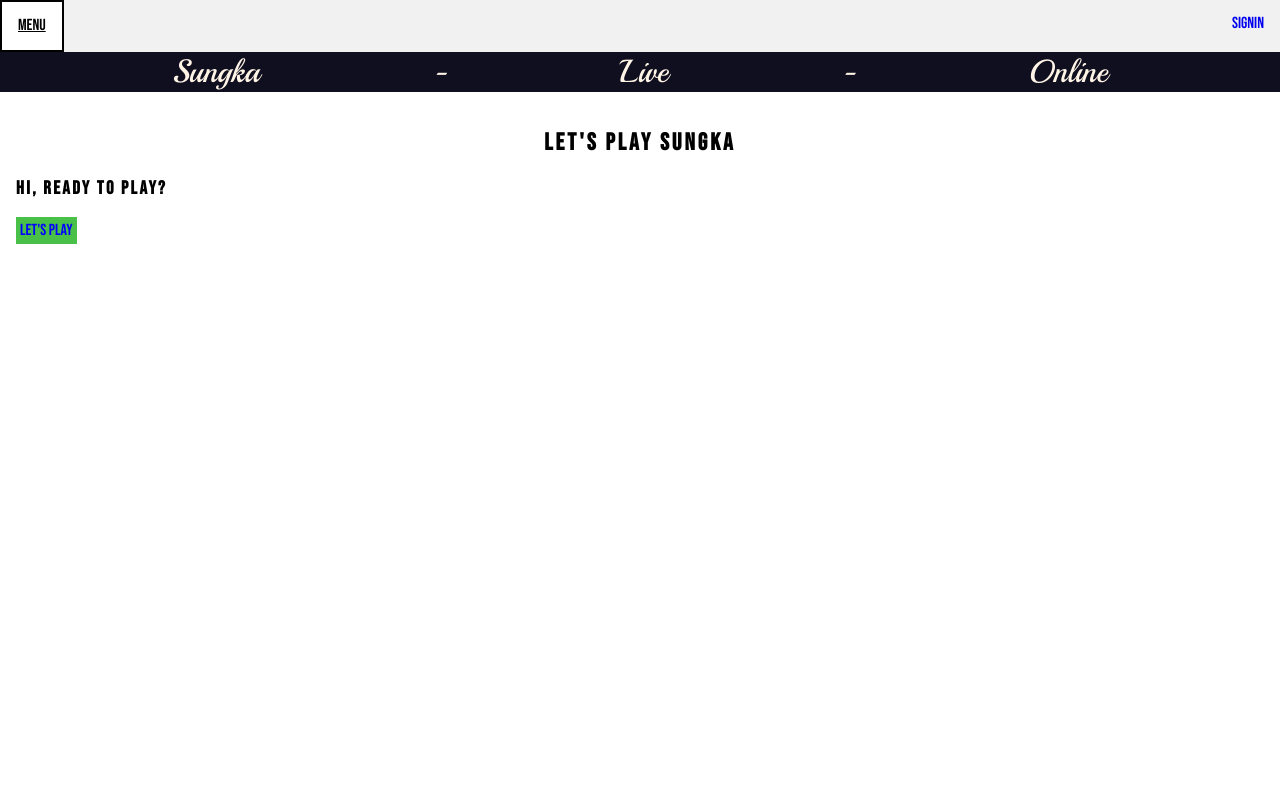
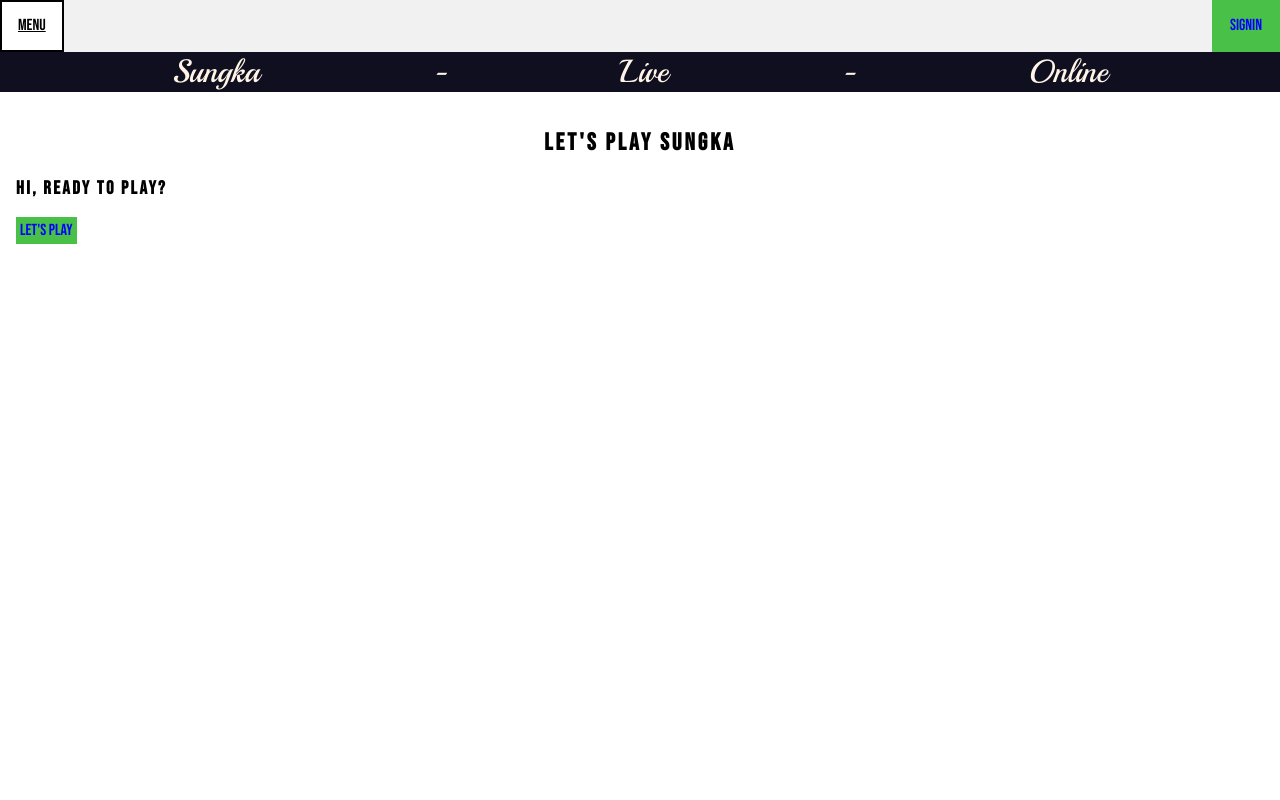
Before and after one commit to jeoff-morris/sungka-react, a React (Create React App) app: page / in a window 1280 px wide. Shown: the top 800 px of the page. Built offline with nearby package versions, Linux system fonts and the light colour scheme; no server answers.

Commit message:
ammended signin button style and made logout button work

```diff
--- a/src/components/ui/buttons/Button.tsx
+++ b/src/components/ui/buttons/Button.tsx
@@ -9,6 +9,7 @@ export const Button = (props: any) => {
         to={props.linkTo}
         className={props.className}
         id={props.id}
+        onClick={props.onClick}
       >
         {props.linkText}
       </Link>
--- a/src/components/ui/pages-components/status-bar/StatusBar.tsx
+++ b/src/components/ui/pages-components/status-bar/StatusBar.tsx
@@ -1,3 +1,7 @@
+import { useNavigate } from "react-router-dom";
+import { app } from "../../../../firebase/firebase-config";
+import { getAuth, signOut } from "firebase/auth";
+
 import { StatusBarMenuButton } from "./status-bar-buttons/StatusBarMenuButton";
 import { StatusBarSigninButton } from "./status-bar-buttons/StatusBarSigninButton";
 import { StatusBarSignoutButton } from "./status-bar-buttons/StatusBarSignoutButton";
@@ -6,6 +10,7 @@ import { StatusBarInfo } from "./status-bar-info/StatusBarInfo";
 import "./StatusBar.scss";
 
 export const StatusBar = (props: any) => {
+  let navigate = useNavigate();
   const mainMenuButton = document.getElementById("main-menu-btn");
   const mainMenu = document.getElementById("main-menu");
   if (mainMenuButton != null && mainMenu != null) {
@@ -24,6 +29,16 @@ export const StatusBar = (props: any) => {
       }, 2800);
     });
   }
+
+  const auth = getAuth(app);
+
+  let signout = () => {
+    signOut(auth).catch((error) => {
+      console.log(error);
+    });
+
+    navigate("/");
+  };
 
   return (
     <>
@@ -46,7 +61,7 @@ export const StatusBar = (props: any) => {
               linkTo="#"
               linkText="Signout"
               className="btn signout"
-              onClick={props.signout}
+              onClick={signout}
             />
           </div>
         ) : (
--- a/src/components/ui/pages-components/status-bar/status-bar-buttons/StatusBarButtons.scss
+++ b/src/components/ui/pages-components/status-bar/status-bar-buttons/StatusBarButtons.scss
@@ -41,15 +41,19 @@ div .btn.signin {
   border: 0.125em solid #000;
 }
 
-.status-bar div .btn.signin,
+.status-bar .btn.signin,
 .status-bar div .btn.signout {
   color: hsl(240, 100%, 50%);
   background-color: hsl(120, 49%, 52%);
 }
 
-.status-bar div .btn.signin:hover,
+.status-bar .btn.signin:hover,
 .status-bar div .btn.signout:hover {
   color: hsl(240, 100%, 30%);
   background-color: hsl(120, 69%, 72%);
   text-decoration: underline;
 }
+
+.status-bar .btn.signin {
+  border: 00.125em solid hsl(120, 49%, 52%);
+}
```
